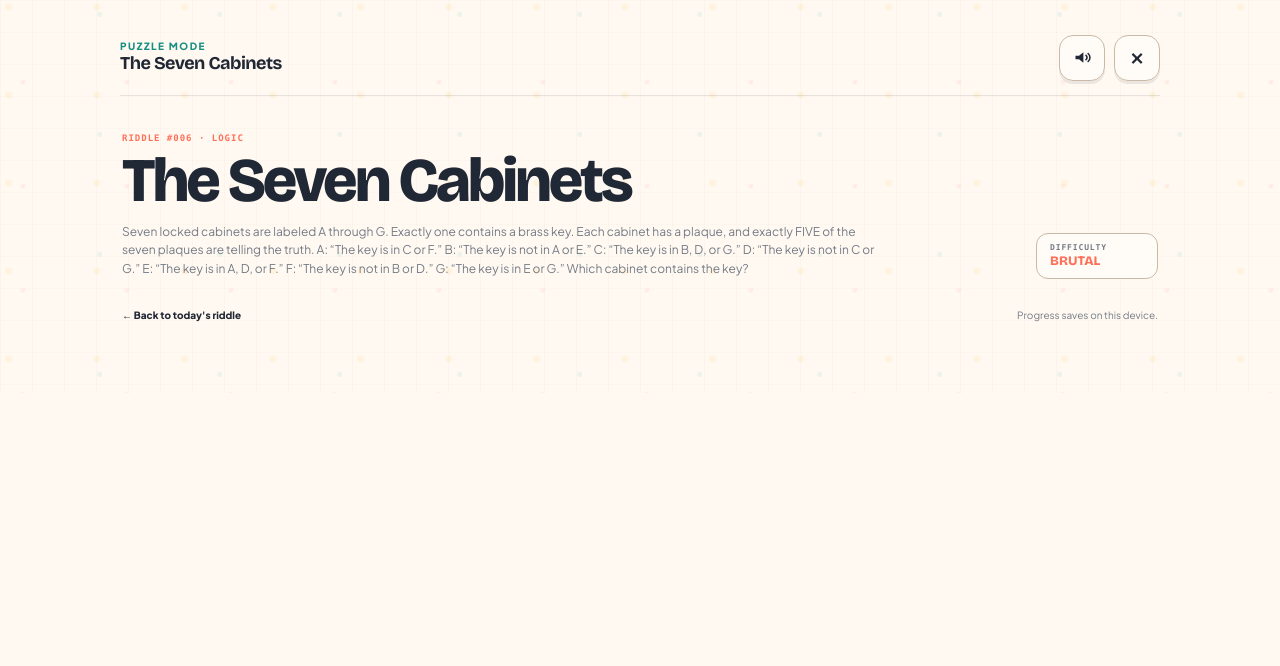
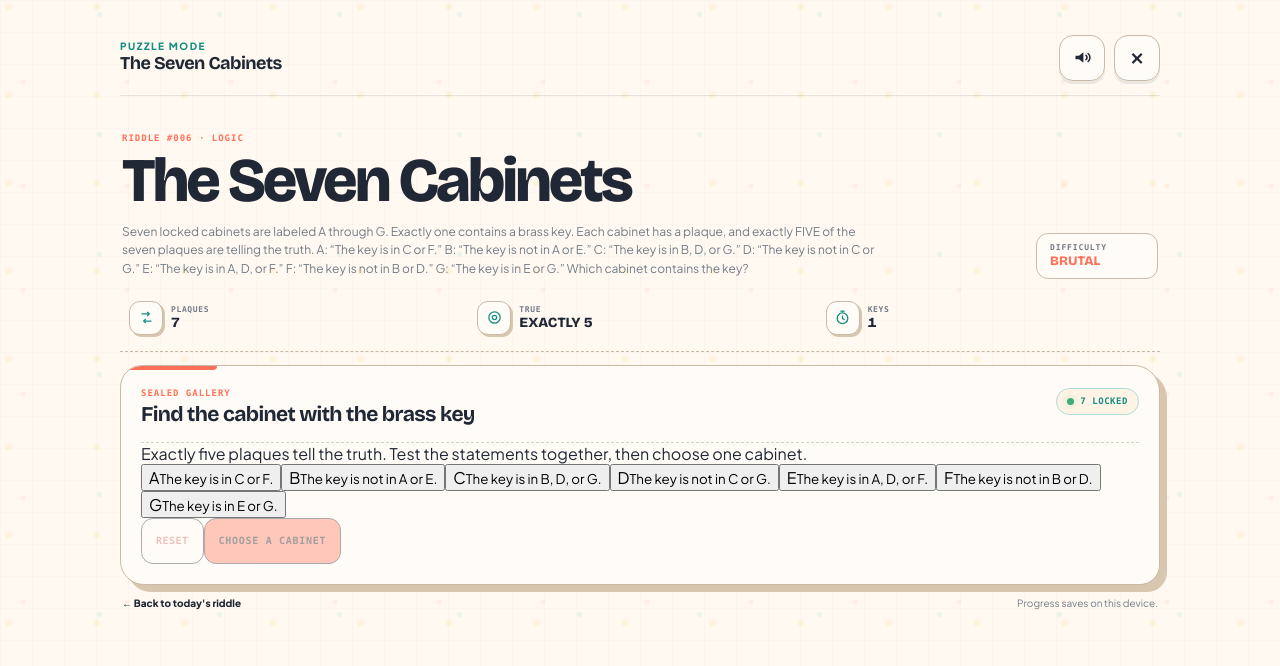
Before and after one commit to maguire-ui/Daily-riddle, a Next.js app: page /visualize in a window 1280 px wide. Shown: the top 666 px of the page. Built offline with nearby package versions, Linux system fonts and the light colour scheme.

Commit message:
Add Seven Cabinets interactive puzzle and replay-safe validation

```diff
--- a/app/visualize/PuzzleClient.tsx
+++ b/app/visualize/PuzzleClient.tsx
@@ -4,7 +4,7 @@ import Link from "next/link";
 import { CSSProperties, useEffect, useRef, useState } from "react";
 import { playUiSound } from "../components/SoundToggle";
 
-type PuzzleType = "rope" | "coins" | "bridge" | "switches" | "lock";
+type PuzzleType = "rope" | "coins" | "bridge" | "switches" | "lock" | "cabinets";
 
 function saveSolved(riddleId: number) {
   const key = `daily-riddle-${riddleId}`;
@@ -834,7 +834,7 @@ function LockPuzzle({ riddleId }: { riddleId: number }) {
       const response = await fetch("/api/answer", {
         method: "POST",
         headers: { "Content-Type": "application/json" },
-        body: JSON.stringify({ answer: code }),
+        body: JSON.stringify({ answer: code, riddleId }),
       });
       const data = await response.json();
 
@@ -925,6 +925,116 @@ function LockPuzzle({ riddleId }: { riddleId: number }) {
   );
 }
 
+
+function CabinetsPuzzle({ riddleId }: { riddleId: number }) {
+  const plaques = [
+    { id: "A", text: "The key is in C or F." },
+    { id: "B", text: "The key is not in A or E." },
+    { id: "C", text: "The key is in B, D, or G." },
+    { id: "D", text: "The key is not in C or G." },
+    { id: "E", text: "The key is in A, D, or F." },
+    { id: "F", text: "The key is not in B or D." },
+    { id: "G", text: "The key is in E or G." },
+  ] as const;
+
+  const [selected, setSelected] = useState<string | null>(null);
+  const [checking, setChecking] = useState(false);
+  const [message, setMessage] = useState("");
+
+  async function submit() {
+    if (!selected || checking) return;
+    setChecking(true);
+    setMessage("");
+
+    try {
+      const response = await fetch("/api/answer", {
+        method: "POST",
+        headers: { "Content-Type": "application/json" },
+        body: JSON.stringify({ answer: selected, riddleId }),
+      });
+      const data = await response.json();
+
+      if (data.correct) {
+        setMessage("Correct — Cabinet F is the only location that makes exactly five plaques true.");
+        saveSolved(riddleId);
+      } else {
+        setMessage(`Cabinet ${selected} does not make exactly five plaques true. Try another.`);
+      }
+    } catch {
+      setMessage("The cabinet could not be checked. Try again.");
+    } finally {
+      setChecking(false);
+    }
+  }
+
+  return (
+    <div className="puzzle-shell">
+      <div className="puzzle-hud">
+        <div className="hud-stat">
+          <span className="hud-icon"><StatusIcon kind="moves" /></span>
+          <span><small>PLAQUES</small><strong>7</strong></span>
+        </div>
+        <div className="hud-stat">
+          <span className="hud-icon"><StatusIcon kind="target" /></span>
+          <span><small>TRUE</small><strong>EXACTLY 5</strong></span>
+        </div>
+        <div className="hud-stat">
+          <span className="hud-icon"><StatusIcon kind="time" /></span>
+          <span><small>KEYS</small><strong>1</strong></span>
+        </div>
+      </div>
+
+      <section className="game-stage cabinet-stage">
+        <div className="stage-head">
+          <div>
+            <span className="stage-label">SEALED GALLERY</span>
+            <h2>Find the cabinet with the brass key</h2>
+          </div>
+          <span className="live-pill active"><i /> {checking ? "CHECKING" : "7 LOCKED"}</span>
+        </div>
+
+        <div className="cabinet-rule">
+          Exactly five plaques tell the truth. Test the statements together, then choose one cabinet.
+        </div>
+
+        <div className="cabinet-grid" role="group" aria-label="Seven locked cabinets">
+          {plaques.map((plaque) => (
+            <button
+              key={plaque.id}
+              type="button"
+              className={`cabinet-card ${selected === plaque.id ? "selected" : ""}`}
+              onClick={() => {
+                setSelected(plaque.id);
+                setMessage("");
+              }}
+              aria-pressed={selected === plaque.id}
+            >
+              <span className="cabinet-letter">{plaque.id}</span>
+              <span className="cabinet-door-ui"><i /></span>
+              <small>{plaque.text}</small>
+            </button>
+          ))}
+        </div>
+
+        <div className="cabinet-controls">
+          <button className="control-button danger-lite" type="button" onClick={() => { setSelected(null); setMessage(""); }} disabled={!selected || checking}>
+            RESET
+          </button>
+          <button className="action-button" type="button" onClick={submit} disabled={!selected || checking}>
+            {checking ? "CHECKING…" : selected ? `OPEN CABINET ${selected}` : "CHOOSE A CABINET"}
+          </button>
+        </div>
+
+        {message ? (
+          <div className={message.startsWith("Correct") ? "success-banner compact" : "error-banner"} role="status">
+            {message}
+          </div>
+        ) : null}
+      </section>
+    </div>
+  );
+}
+
 export default function PuzzleClient({ type, riddleId, testHiddenCoin, testSwitchControl, embedded = false }: { type: PuzzleType; riddleId: number; testHiddenCoin?: HiddenCoin; testSwitchControl?: 1|2|3; embedded?: boolean }) {
   function tactilePuzzlePress(event: React.PointerEvent<HTMLDivElement>) {
     const target = event.target as HTMLElement;
@@ -941,6 +1051,7 @@ export default function PuzzleClient({ type, riddleId, testHiddenCoin, testSwitc
       {type === "bridge" ? <BridgePuzzle riddleId={riddleId} /> : null}
       {type === "switches" ? <SwitchesPuzzle riddleId={riddleId} testControl={testSwitchControl} /> : null}
       {type === "lock" ? <LockPuzzle riddleId={riddleId} /> : null}
+      {type === "cabinets" ? <CabinetsPuzzle riddleId={riddleId} /> : null}
       {!embedded ? <div className="puzzle-footer"><Link href="/">← Back to today&apos;s riddle</Link><span>Progress saves on this device.</span></div> : null}
     </div>
   );
```
